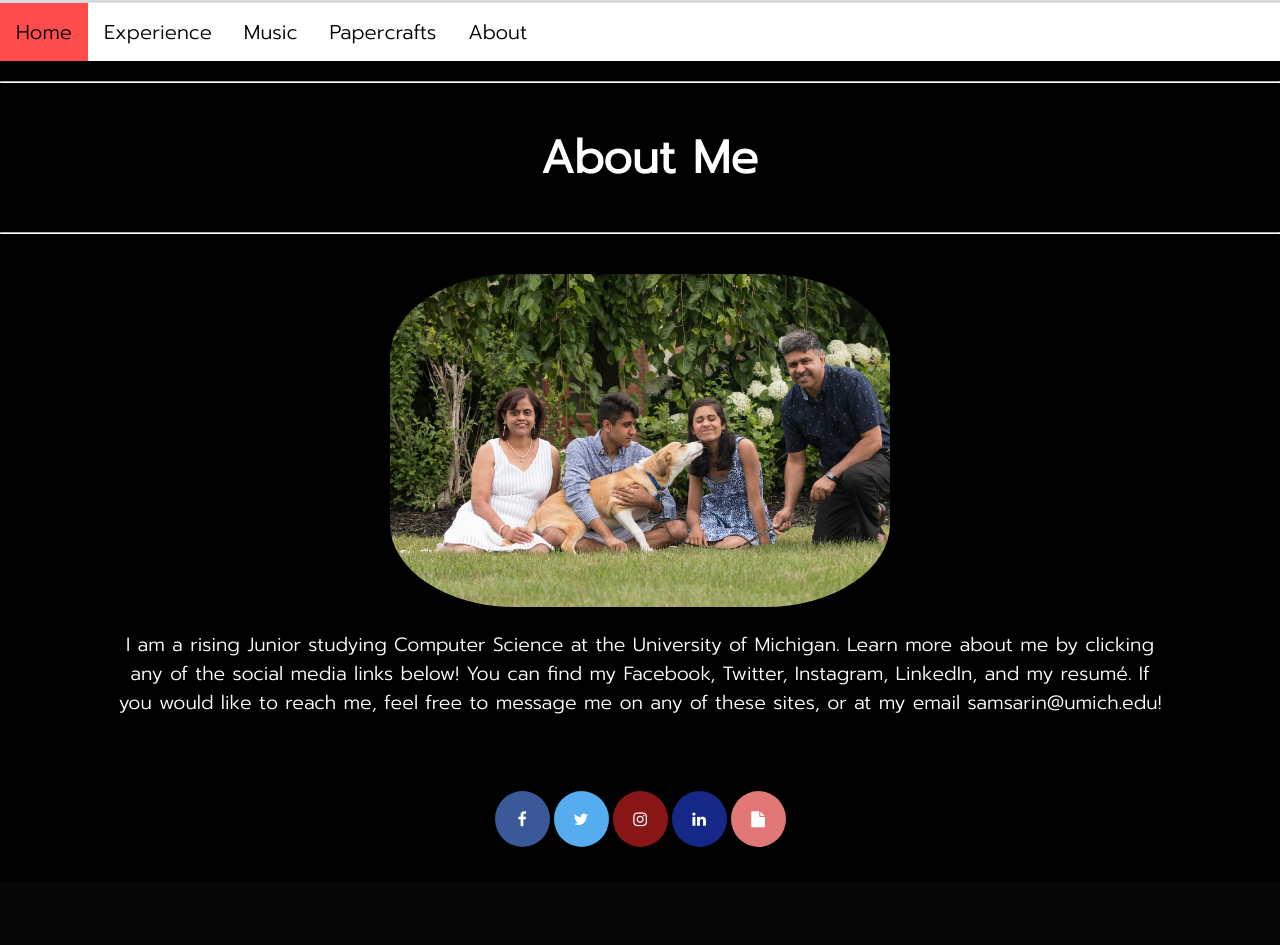
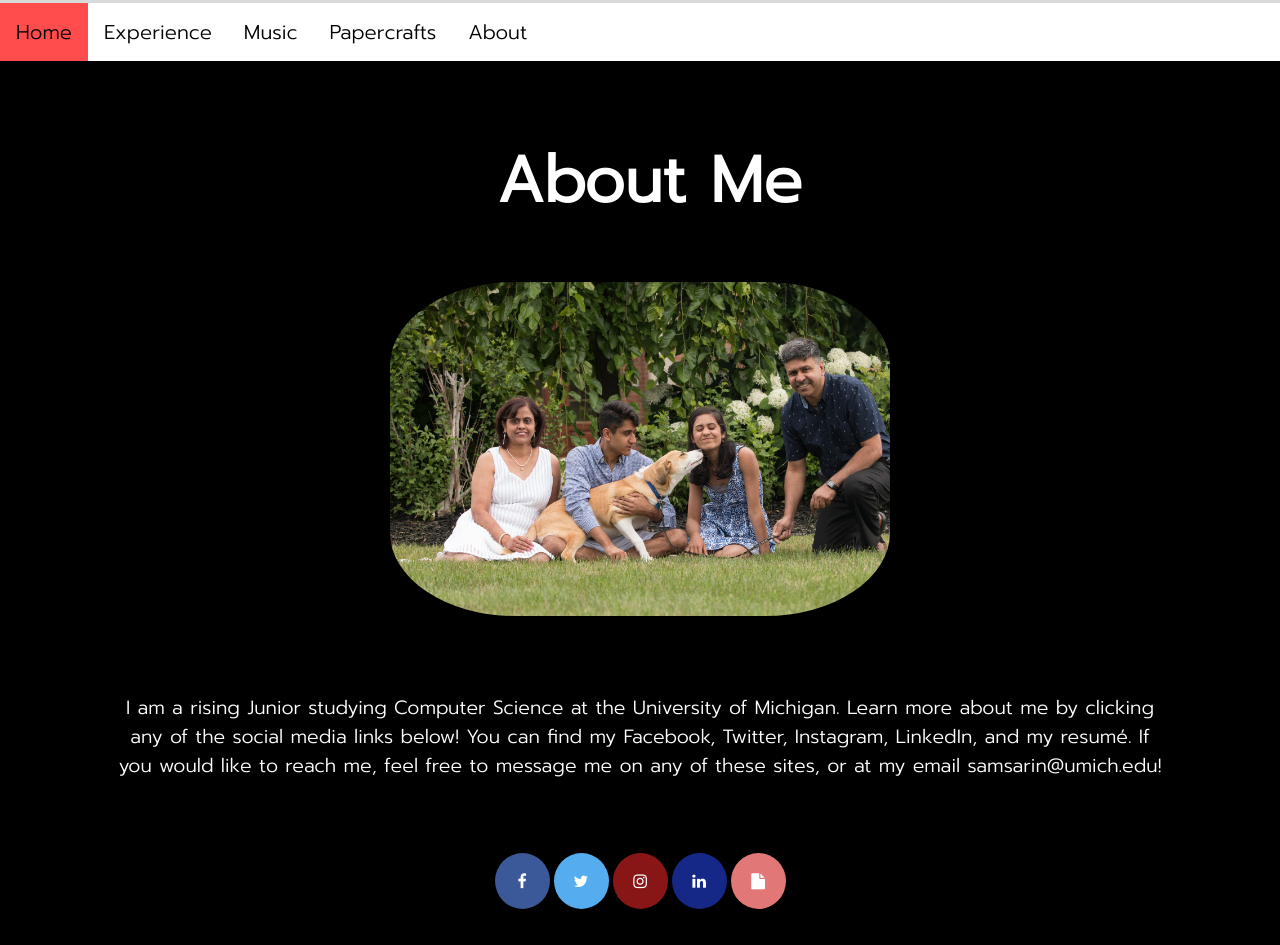
Before and after one commit to samarth-sarin/samarth-sarin.github.io, a PHP site: page /About.html in a window 1280 px wide. Before the commit the page ends 847 px from the top, so only its background shows below. Run offline with PHP 8.4, Linux system fonts and the light colour scheme.

Commit message:
changed IG link and fixed about

```diff
--- a/About.html
+++ b/About.html
@@ -63,20 +63,26 @@ body {
  <br>
  </p1>
 
-<p1>
+
+
+    <h2 class = "aboutme">About Me</h2>
+
+
+
+     <img src="family.jpg" class = "img1" alt="me" width = "500" height = auto>
+
+     <p1>
  <br>
  </p1>
-    <hr>
-
-
-    <h2>About Me</h2>
  <p1>
  <br>
  </p1>
-
-    <hr>
-
-     <img src="family.jpg" class = "img1" alt="me" width = "500" height = auto>
+ <p1>
+ <br>
+ </p1>
+ <p1>
+ <br>
+ </p1>
 
     <p class = "p1">
      I am a rising Junior studying Computer Science at the University of Michigan. Learn more about me by clicking any of the social media links below! You can find my Facebook, Twitter, Instagram, LinkedIn, and my resumé. If you would like to reach me, feel free to message me on any of these sites, or at my email samsarin@umich.edu!
@@ -95,7 +101,7 @@ body {
 
     <a href="https://www.facebook.com/profile.php?id=100011273643261" class="fa fa-facebook"></a>
     <a href="https://twitter.com/SamSarin23?lang=en" class="fa fa-twitter"></a>
-    <a href="https://www.instagram.com/samsarin23/" class="fa fa-instagram"></a>
+    <a href="https://www.instagram.com/sarinsounds/" class="fa fa-instagram"></a>
     <a href="https://www.linkedin.com/in/samarth-sarin-84b901150" class="fa fa-linkedin"></a>
     <a href="samarth-sarin.github.io/SamarthResume.pdf" download class="fa fa-file"></a>
 
--- a/Experience.html
+++ b/Experience.html
@@ -72,7 +72,7 @@ body {
 
 <h1 class = "jobtitle" align = middle style = "color: #3498DB; background-color: black; font-size: 300%" >Zione Solutions - Full Stack Engineer </h1>
 
-<h1 class = "jobtitle" align = middle style = "background-color: black; font-size: 175%" >Farmington Hills, MI (2018 Summer)</h1>
+<h1 class = "jobtitle" align = middle style = "background-color: black; font-size: 175%" >Farmington Hills, MI (Summer 2018)</h1>
 
 <p1>
  <br>
@@ -110,7 +110,7 @@ body {
 
  <h1 class = "jobtitle" align = middle style = "color: #3498DB; background-color: black; font-size: 300%" >Michigan Medicine Urology - Office Assistant</h1>
 
-<h1 class = "jobtitle" align = middle style = "background-color: black; font-size: 200%" >Ann Arbor, MI</h1>
+<h1 class = "jobtitle" align = middle style = "background-color: black; font-size: 175%" >Ann Arbor, MI (Fall/Winter 2017)</h1>
 
 <p1>
  <br>
@@ -146,7 +146,7 @@ resulting in a more efficient access to these documents </h1>
  <hr>
 
 
-<h1 class = "jobtitle" align = left style = "background-color: black; font-size: 175%" >- C++, Python, and HTML/CSS </h1>
+<h1 class = "jobtitle" align = left style = "background-color: black; font-size: 175%" >- C++, Python, Visual Basic, and HTML/CSS </h1>
 <h1 class = "jobtitle" align = left style = "background-color: black; font-size: 175%" >- Flask, SQL, and Jinja </h1>
 
 
--- a/index.html
+++ b/index.html
@@ -96,7 +96,7 @@ body {
 
     <a href="https://www.facebook.com/profile.php?id=100011273643261" class="fa fa-facebook"></a>
     <a href="https://twitter.com/SamSarin23?lang=en" class="fa fa-twitter"></a>
-    <a href="https://www.instagram.com/samsarin23/" class="fa fa-instagram"></a>
+    <a href="https://www.instagram.com/sarinsounds/" class="fa fa-instagram"></a>
     <a href="https://www.linkedin.com/in/samarth-sarin-84b901150" class="fa fa-linkedin"></a>
     <a href="samarth-sarin.github.io/SamarthResume.pdf" download class="fa fa-file"></a>
 
--- a/music.html
+++ b/music.html
@@ -71,9 +71,9 @@ body {
 
 <div class="container">
 
-  <img src="guitar2.JPG" class="guitarpic" alt="me" width = "1000" height = auto>
+  <img src="guitar3.png" class="guitarpic" alt="me" width = "850" height = auto>
 
-  <div class="top-right">Music</div>
+
 
 </div>
 
--- a/style2.css
+++ b/style2.css
@@ -141,6 +141,14 @@ h2{
   font-family: prompt;
   color: white;
   font-size: 285%;
+}
+
+.aboutme{
+  padding-left: 0.5cm;
+  animation: fadeIn 4s;
+  font-family: prompt;
+  color: white;
+  font-size: 400%;
 }
 
 .p1{
```
Also changed, not shown: guitar3.png (added), 1 other file.
